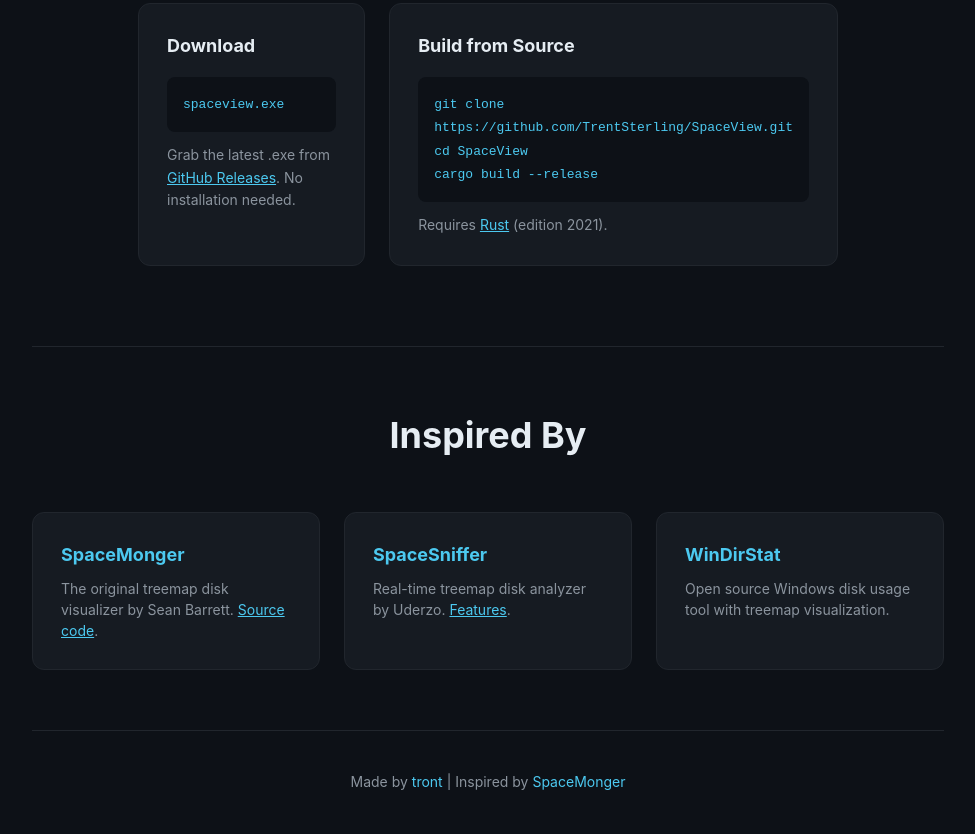
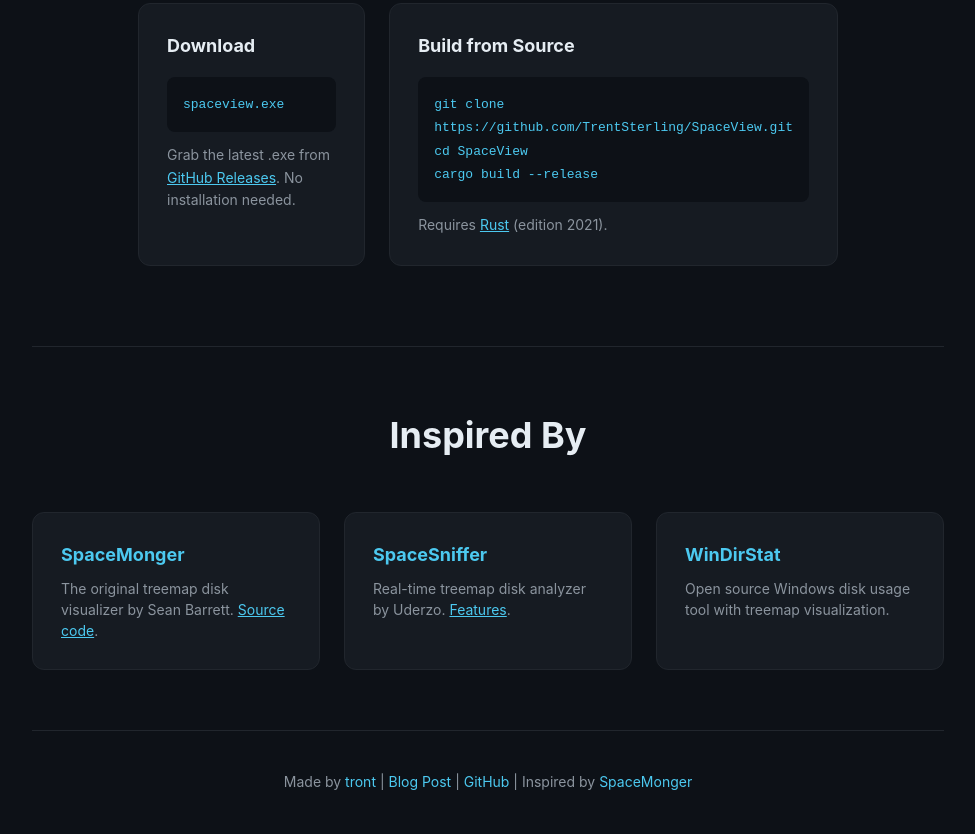
Before and after one commit to TrentSterling/spaceview, a plain HTML site: page docs/index.html in a window 1280 px wide. Shown: the part 4031-4865 px from the top of the page, without its empty margins (152-1127 px from the left). Drawn offline with Linux system fonts and the light colour scheme.

Commit message:
Add blog post and GitHub links to landing page footer

```diff
--- a/docs/index.html
+++ b/docs/index.html
@@ -555,7 +555,7 @@
     </section>
 
     <footer>
-        <p>Made by <a href="https://github.com/TrentSterling">tront</a> | Inspired by <a href="https://web.archive.org/web/20121126062443/http://www.sixty-five.cc/sm/v1x.php">SpaceMonger</a></p>
+        <p>Made by <a href="https://tront.xyz">tront</a> | <a href="https://blog.tront.xyz/posts/spaceview/">Blog Post</a> | <a href="https://github.com/TrentSterling/SpaceView">GitHub</a> | Inspired by <a href="https://web.archive.org/web/20121126062443/http://www.sixty-five.cc/sm/v1x.php">SpaceMonger</a></p>
     </footer>
 </div>
 
```
